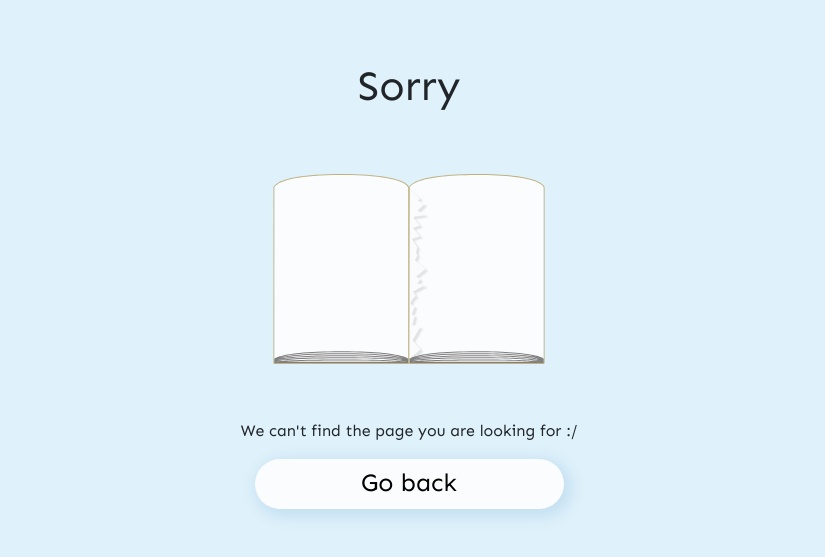
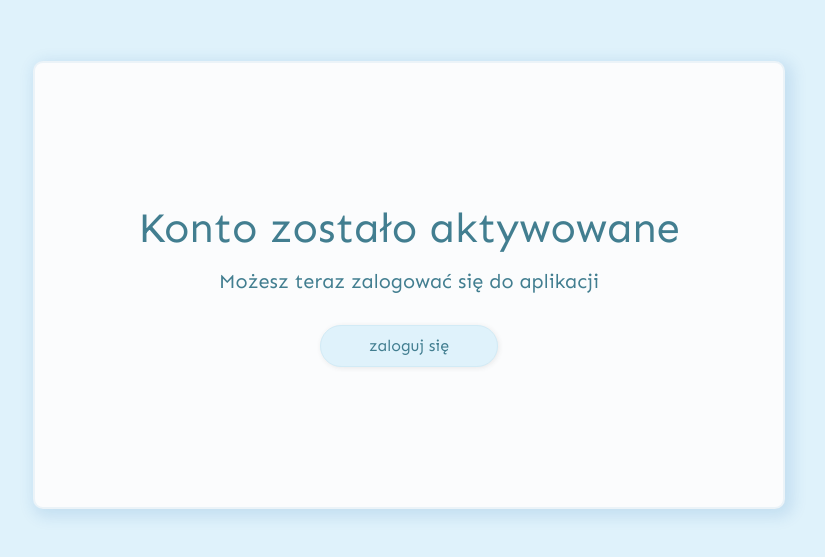
Before and after one commit to Web-Korki/Web-Korki, a React (Create React App) app in the folder app/: page /activate in a window 1280 px wide. Shown: the part 115-672 px from the top of the page, without its empty margins (231-1056 px from the left). Built offline with nearby package versions, Linux system fonts and the light colour scheme.

Commit message:
adjust activation page to the design

```diff
--- a/app/src/App.js
+++ b/app/src/App.js
@@ -59,7 +59,8 @@ function App() {
             component={VolunteerAnalysisDetail}
           />
           {/* <PrivateRoute path='/volunteer_register' component={VolunteerRegister} /> */}
-          <Route path="/activate/{uid}/{token}" component={ActivateAccount} />
+          {/* <Route path="/activate/{uid}/{token}" component={ActivateAccount} /> */}
+          <Route path="/activate" component={ActivateAccount} />
           <Route path="/reset-password" component={ResetPassword} />
           <Route
             path="/password/reset/confirm/{uid}/{token}"
--- a/app/src/core/ActivateAccount/containers/ActivateAccount.js
+++ b/app/src/core/ActivateAccount/containers/ActivateAccount.js
@@ -23,13 +23,14 @@ const ActivateAccount = ({ verify, match }) => {
 	return (
 		<div className='d-flex justify-content-center align-items-center flex-column activateAccount'>
 			<StyledLoginBox className='d-flex align-items-center justify-content-center flex-column'>
-				<h1 className='mb-3'>Aktywacja nowego konta</h1>
+				<h1 className='mb-3'>Konto zostało aktywowane</h1>
+				<h5>Możesz teraz zalogować się do aplikacji</h5>
 				<StyledBlueButton
 					className='mt-4 px-5 py-2'
 					onClick={verify_account}
 					type="button"
 				>
-					Aktywuj
+					zaloguj się
 				</StyledBlueButton>
 			</StyledLoginBox>
 		</div>
```
